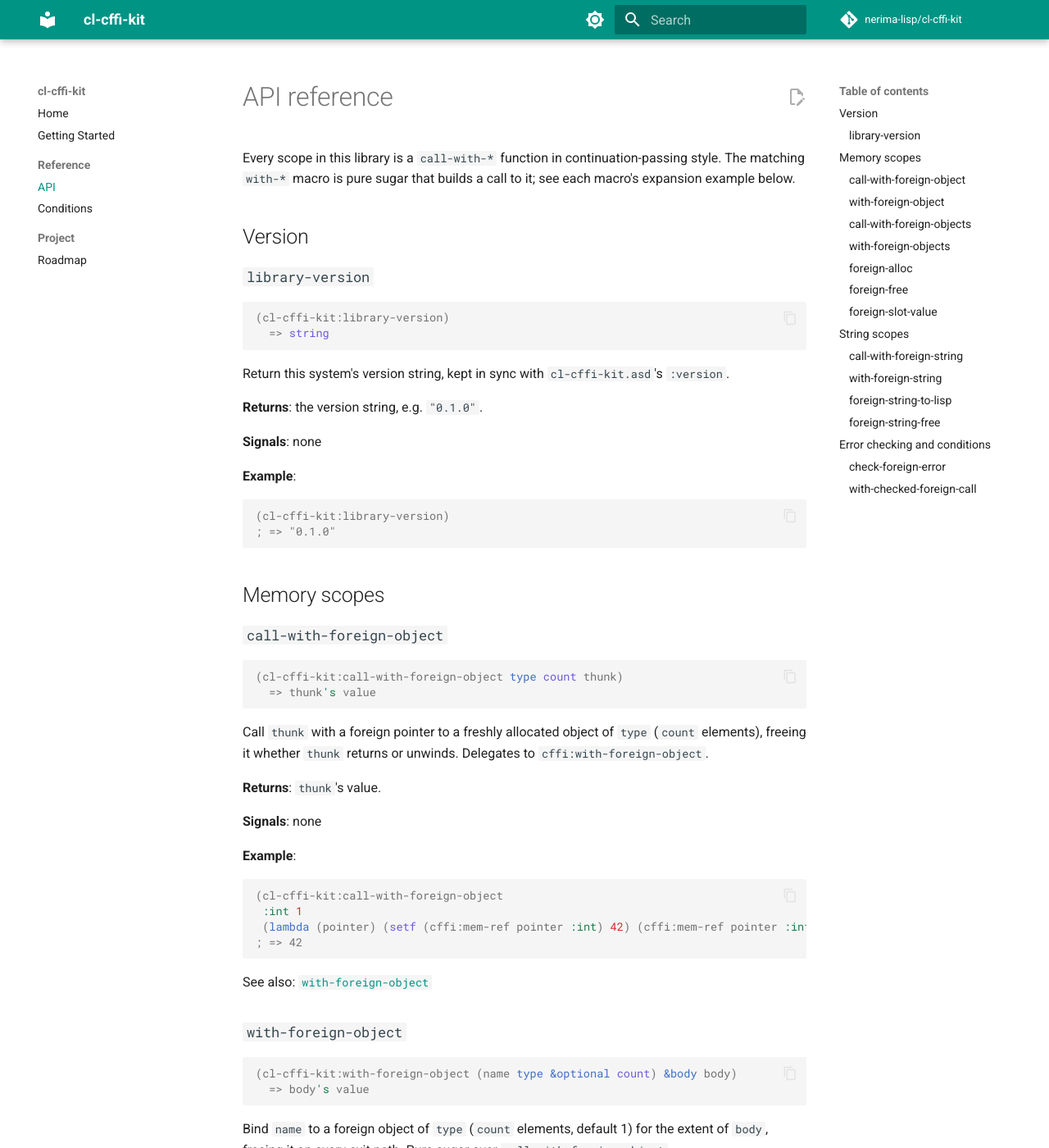
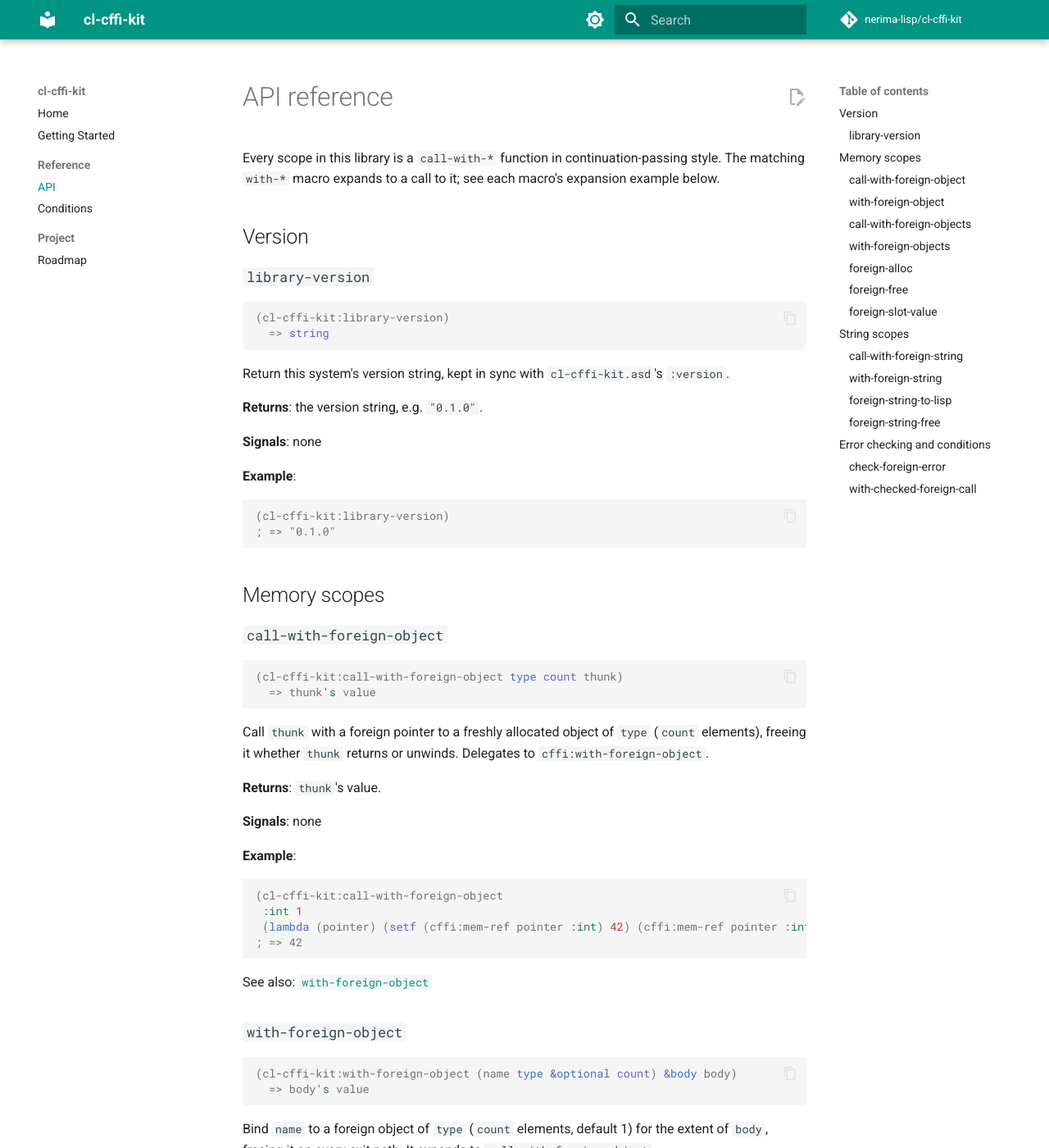
Before and after one commit to nerima-lisp/cl-cffi-kit, an MkDocs documentation site: the page built from docs/src/reference/api.md, in a window 1280 px wide and 1400 px high. Shown: the whole window at 82% size. Built offline with MkDocs 1.6.1 and Material for MkDocs 9.7.7, drawn with Linux system fonts in a browser that asks for light colours; comment, search, counter and statistics services are not loaded; some of the changed text lies outside the part shown.

````diff
--- a/docs/src/reference/api.md
+++ b/docs/src/reference/api.md
@@ -1,8 +1,8 @@
 # API reference
 
 Every scope in this library is a `call-with-*` function in continuation-passing
-style. The matching `with-*` macro is pure sugar that builds a call to it; see
-each macro's expansion example below.
+style. The matching `with-*` macro expands to a call to it; see each macro's
+expansion example below.
 
 ## Version
 
@@ -63,7 +63,7 @@ See also: [`with-foreign-object`](#with-foreign-object)
 ```
 
 Bind `name` to a foreign object of `type` (`count` elements, default 1) for
-the extent of `body`, freeing it on every exit path. Pure sugar over
+the extent of `body`, freeing it on every exit path. It expands to
 `call-with-foreign-object`.
 
 **Returns**: `body`'s value.
@@ -119,7 +119,7 @@ See also: [`with-foreign-objects`](#with-foreign-objects)
 
 Bind each `(name type &optional count)` form in `bindings` to a freshly
 allocated foreign object for the extent of `body`, freeing all of them on
-every exit path. Pure sugar over `call-with-foreign-objects`.
+every exit path. It expands to `call-with-foreign-objects`.
 
 **Returns**: `body`'s value.
 
@@ -188,7 +188,7 @@ See also: [`with-foreign-string`](#with-foreign-string)
 
 Bind `name` to a nul-terminated foreign copy of `string` for the extent of
 `body`, freeing it on every exit path. `options` is forwarded verbatim to
-`call-with-foreign-string`. Pure sugar over `call-with-foreign-string`.
+`call-with-foreign-string`. It expands to `call-with-foreign-string`.
 
 **Returns**: `body`'s value.
 
````
Also changed, not shown: docs/src/index.md (+1 -1 lines), docs/src/project/roadmap.md (+2 -2 lines), README.md, 6 other files.
